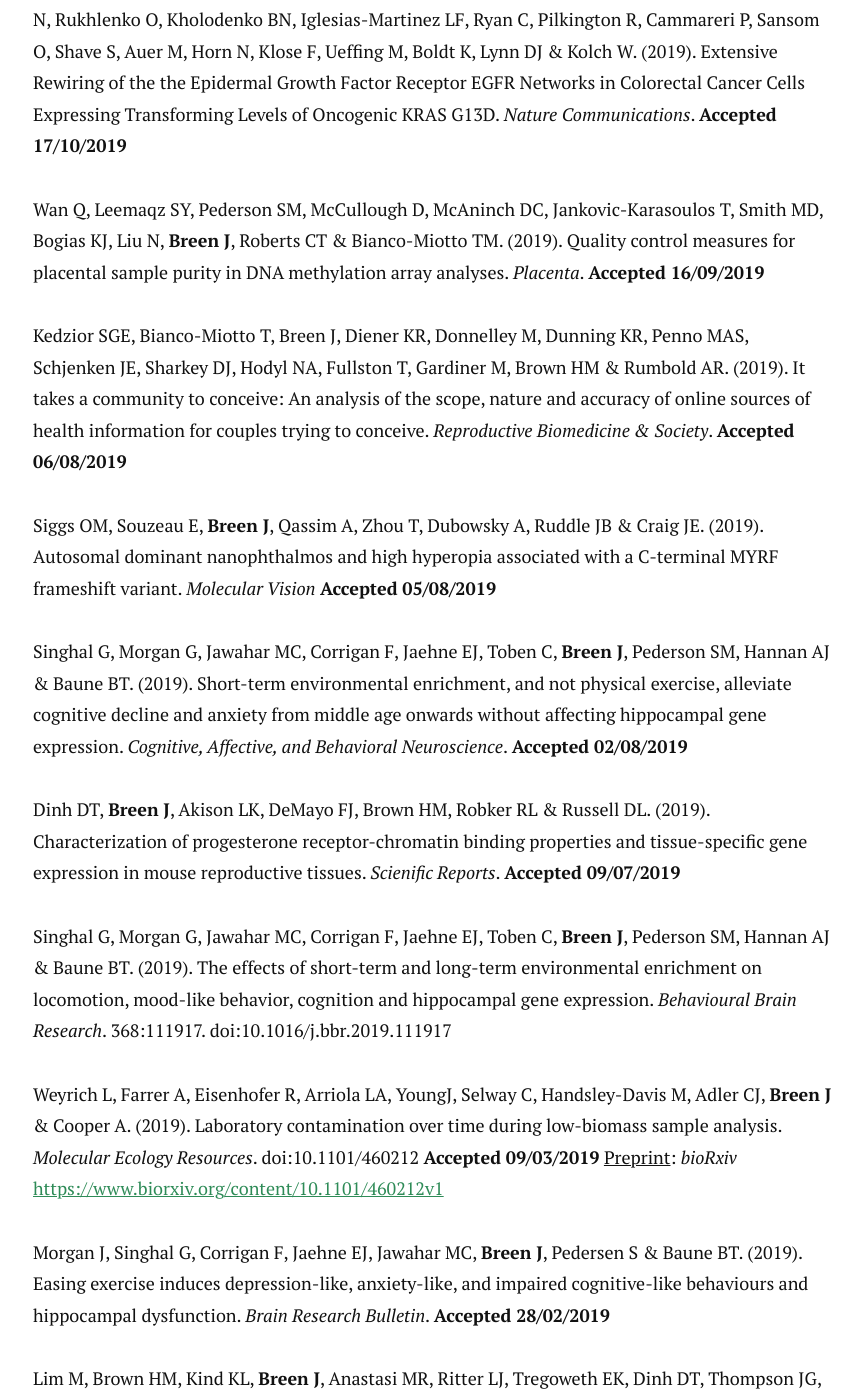
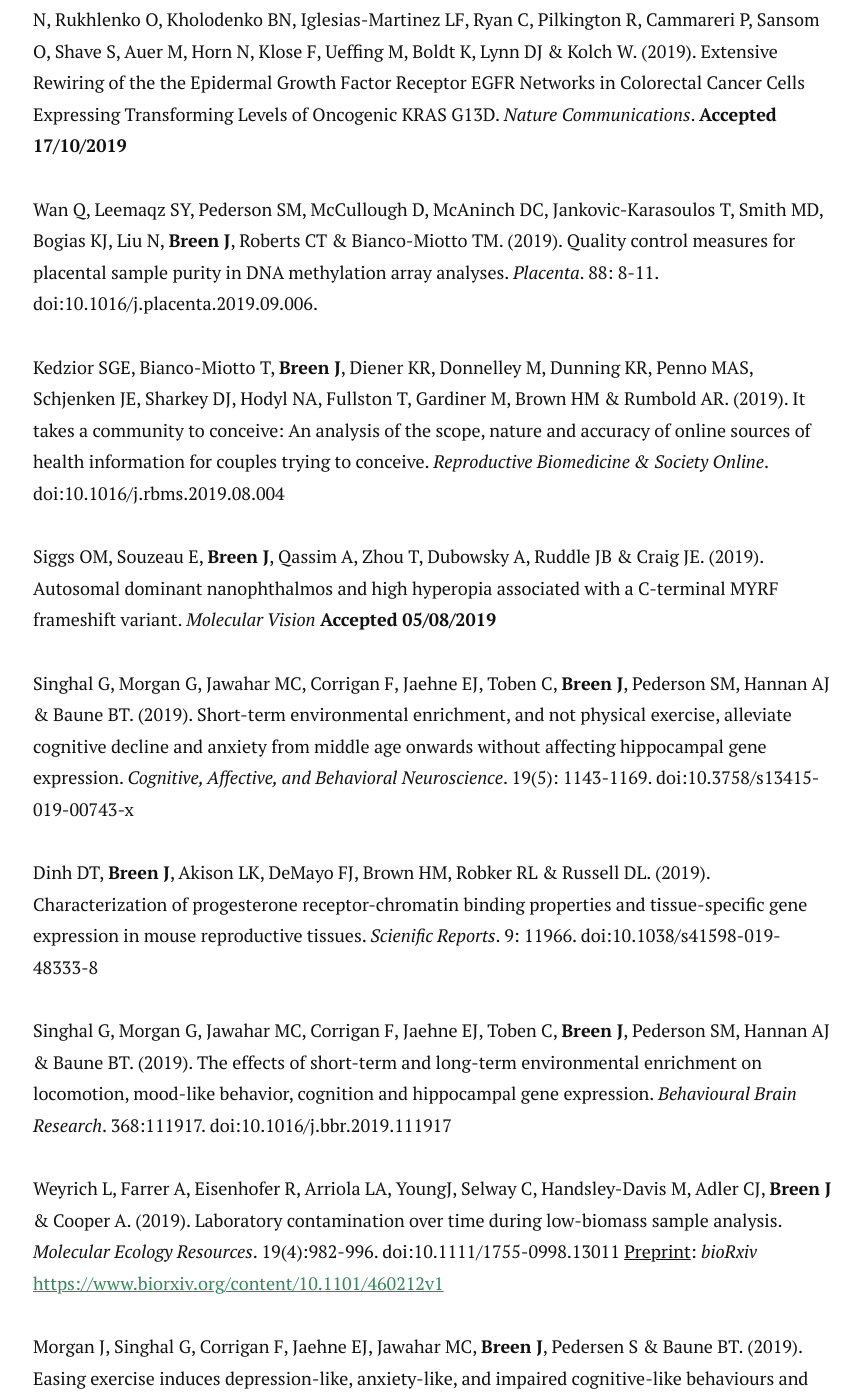
Before and after one commit to jimmybgammyknee/jimmybgammyknee.github.io, a Jekyll site: the page built from cv.md, in a window 1280 px wide and 1400 px high, scrolled down 4751 px. Shown: the whole window, without its empty margins (207-1069 px from the left). Built offline with Jekyll 4.4.1, drawn with Linux system fonts in a browser that asks for light colours; nearby versions of some CDN libraries; some of the changed text lies outside the part shown.

Commit message:
Updated paper 2019

```diff
--- a/cv.md
+++ b/cv.md
@@ -118,26 +118,26 @@ Supervisors: Matthew Bellgard & Rudi Appels <br>
 
 Kennedy S, Jarboui M-A, Srihari S, Raso C, Bryan K, Dernayka L, Charitou T, Bernal-Llinares M, Herrera-Montavez C, Krstic A, Matallanas D, Kotlyar M, Jurisica I, Curak J, Wong V, Stagljar I, LeBihan T, Imrie L, Pillai P, Lynn MA, Fasterius E, Szigyarto CA-K, **Breen J**, Kiel C, Serrano L, Rauch N, Rukhlenko O, Kholodenko BN, Iglesias-Martinez LF, Ryan C, Pilkington R, Cammareri P, Sansom O, Shave S, Auer M, Horn N, Klose F, Ueffing M, Boldt K, Lynn DJ & Kolch W. (2019). Extensive Rewiring of the the Epidermal Growth Factor Receptor EGFR Networks in Colorectal Cancer Cells Expressing Transforming Levels of Oncogenic KRAS G13D. _Nature Communications_. **Accepted 17/10/2019**
 
-Wan Q, Leemaqz SY, Pederson SM, McCullough D, McAninch DC, Jankovic-Karasoulos T, Smith MD, Bogias KJ, Liu N, **Breen J**, Roberts CT & Bianco-Miotto TM. (2019). Quality control measures for placental sample purity in DNA methylation array analyses. _Placenta_. **Accepted 16/09/2019**
+Wan Q, Leemaqz SY, Pederson SM, McCullough D, McAninch DC, Jankovic-Karasoulos T, Smith MD, Bogias KJ, Liu N, **Breen J**, Roberts CT & Bianco-Miotto TM. (2019). Quality control measures for placental sample purity in DNA methylation array analyses. _Placenta_. 88: 8-11. doi:10.1016/j.placenta.2019.09.006.
 
-Kedzior SGE, Bianco-Miotto T, Breen J, Diener KR, Donnelley M, Dunning KR, Penno MAS, Schjenken JE, Sharkey DJ, Hodyl NA, Fullston T, Gardiner M, Brown HM & Rumbold AR. (2019). It takes a community to conceive: An analysis of the scope, nature and accuracy of online sources of health information for couples trying to conceive. _Reproductive Biomedicine & Society_. **Accepted 06/08/2019**
+Kedzior SGE, Bianco-Miotto T, **Breen J**, Diener KR, Donnelley M, Dunning KR, Penno MAS, Schjenken JE, Sharkey DJ, Hodyl NA, Fullston T, Gardiner M, Brown HM & Rumbold AR. (2019). It takes a community to conceive: An analysis of the scope, nature and accuracy of online sources of health information for couples trying to conceive. _Reproductive Biomedicine & Society Online_. doi:10.1016/j.rbms.2019.08.004
 
 Siggs OM, Souzeau E, **Breen J**, Qassim A, Zhou T, Dubowsky A, Ruddle JB & Craig JE. (2019). Autosomal dominant nanophthalmos and high hyperopia associated with a C-terminal MYRF frameshift variant. _Molecular Vision_ **Accepted 05/08/2019**
 
-Singhal G, Morgan G, Jawahar MC, Corrigan F, Jaehne EJ, Toben C, **Breen J**, Pederson SM, Hannan AJ & Baune BT. (2019). Short-term environmental enrichment, and not physical exercise, alleviate cognitive decline and anxiety from middle age onwards without affecting hippocampal gene expression. _Cognitive, Affective, and Behavioral Neuroscience_. **Accepted 02/08/2019**
+Singhal G, Morgan G, Jawahar MC, Corrigan F, Jaehne EJ, Toben C, **Breen J**, Pederson SM, Hannan AJ & Baune BT. (2019). Short-term environmental enrichment, and not physical exercise, alleviate cognitive decline and anxiety from middle age onwards without affecting hippocampal gene expression. _Cognitive, Affective, and Behavioral Neuroscience_. 19(5): 1143-1169. doi:10.3758/s13415-019-00743-x
 
-Dinh DT, **Breen J**, Akison LK, DeMayo FJ, Brown HM, Robker RL & Russell DL. (2019). Characterization of progesterone receptor-chromatin binding properties and tissue-specific gene expression in mouse reproductive tissues. _Scienific Reports_. **Accepted 09/07/2019**
+Dinh DT, **Breen J**, Akison LK, DeMayo FJ, Brown HM, Robker RL & Russell DL. (2019). Characterization of progesterone receptor-chromatin binding properties and tissue-specific gene expression in mouse reproductive tissues. _Scienific Reports_. 9: 11966. doi:10.1038/s41598-019-48333-8
 
 Singhal G, Morgan G, Jawahar MC, Corrigan F, Jaehne EJ, Toben C, **Breen J**, Pederson SM, Hannan AJ & Baune BT. (2019). The effects of short-term and long-term environmental enrichment on locomotion, mood-like behavior, cognition and hippocampal gene expression. _Behavioural Brain Research_. 368:111917. doi:10.1016/j.bbr.2019.111917
 
-Weyrich L, Farrer A, Eisenhofer R, Arriola LA, YoungJ, Selway C, Handsley-Davis M, Adler CJ, **Breen J** & Cooper A. (2019). Laboratory contamination over time during low-biomass sample analysis. _Molecular Ecology Resources_. doi:10.1101/460212 **Accepted 09/03/2019**
+Weyrich L, Farrer A, Eisenhofer R, Arriola LA, YoungJ, Selway C, Handsley-Davis M, Adler CJ, **Breen J** & Cooper A. (2019). Laboratory contamination over time during low-biomass sample analysis. _Molecular Ecology Resources_. 19(4):982-996. doi:10.1111/1755-0998.13011
 <ins> Preprint</ins>: *bioRxiv* [https://www.biorxiv.org/content/10.1101/460212v1](https://www.biorxiv.org/content/10.1101/460212v1)
 
-Morgan J, Singhal G, Corrigan F, Jaehne EJ, Jawahar MC, **Breen J**, Pedersen S & Baune BT. (2019). Easing exercise induces depression-like, anxiety-like, and impaired cognitive-like behaviours and hippocampal dysfunction. _Brain Research Bulletin_. **Accepted 28/02/2019**
+Morgan J, Singhal G, Corrigan F, Jaehne EJ, Jawahar MC, **Breen J**, Pedersen S & Baune BT. (2019). Easing exercise induces depression-like, anxiety-like, and impaired cognitive-like behaviours and hippocampal dysfunction. _Brain Research Bulletin_. 148:118-130. doi:10.1016/j.brainresbull.2019.02.014
 
 Lim M, Brown HM, Kind KL, **Breen J**, Anastasi MR, Ritter LJ, Tregoweth EK, Dinh DT, Thompson JG, Dunning KR. (2019). Haemoglobin expression in in vivo murine preimplantation embryos suggests a role in oxygen-regulated gene expression. _Reproduction, Fertility and Development_, doi:10.1071/RD17321
 
-Hatzirodos N, Hummitzsch K, Irving-Rodgers HF, **Breen J**, Perry VEA, Anderson RA & Rodgers RJ. (2019). Transcript abundance of stromal and thecal cell-related genes during bovine ovarian development. _PLOS One_ **Accepted 27/02/2019**
+Hatzirodos N, Hummitzsch K, Irving-Rodgers HF, **Breen J**, Perry VEA, Anderson RA & Rodgers RJ. (2019). Transcript abundance of stromal and thecal cell-related genes during bovine ovarian development. _PLOS One_. 14(3): e0213575. doi:10.1371/journal.pone.0213575
 
 Crowe-Riddell JM, Simões BF, Partridge JC, Hunt DM, Delean S, Schwerdt JG, **Breen J**, Ludington A, Gower AJ & Sanders KLS. (2019). Phototactic tails: Evolution and molecular basis of a novel sensory trait in sea snakes. _Molecular Ecology_. 9(10): 2640. doi:10.1111/mec.15022
 
```
